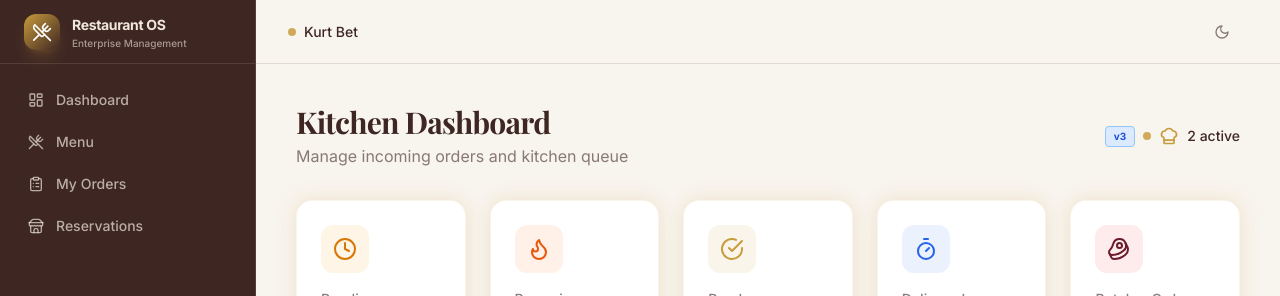
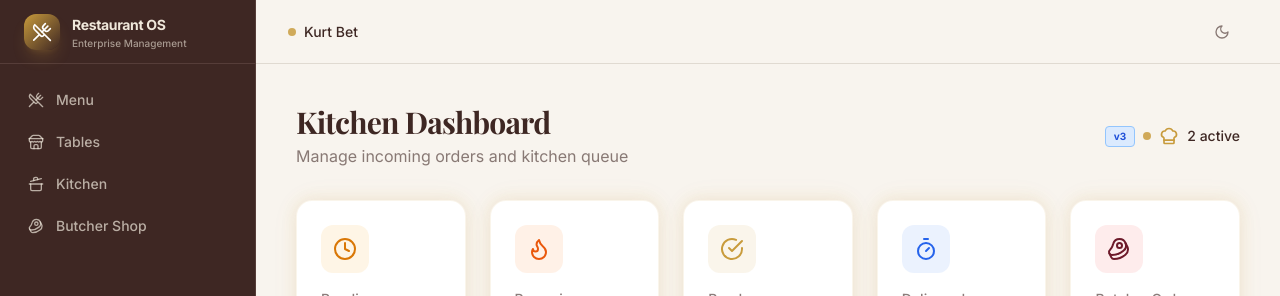
Before and after one commit to Yohannesdeveloper/Kurt-bet, a Next.js app: page /dashboard/kitchen in a window 1280 px wide. Shown: the top 296 px of the page. Built offline with nearby package versions, Linux system fonts and the light colour scheme; no server answers; a web font is replaced by a local one.

Commit message:
Update CLIENT nav: Menu, Tables, Kitchen, Butcher Shop

```diff
--- a/src/components/layout/sidebar.tsx
+++ b/src/components/layout/sidebar.tsx
@@ -44,10 +44,10 @@ const navItemsByRole: Record<string, NavItemType[]> = {
     { href: "/settings", label: "Settings", tKey: "nav.settings", icon: Settings },
   ],
   CLIENT: [
-    { href: "/dashboard/client", label: "Dashboard", tKey: "nav.dashboard", icon: LayoutDashboard },
     { href: "/menu", label: "Menu", tKey: "nav.menu", icon: UtensilsCrossed },
-    { href: "/orders", label: "My Orders", tKey: "nav.myOrders", icon: ClipboardList },
-    { href: "/reservations", label: "Reservations", tKey: "nav.reservations", icon: Store },
+    { href: "/tables", label: "Tables", tKey: "nav.tables", icon: Store },
+    { href: "/kds", label: "Kitchen", tKey: "nav.kitchen", icon: CookingPot },
+    { href: "/dashboard/butcher-shop", label: "Butcher Shop", tKey: "nav.butcherShop", icon: Beef },
   ],
   BUTCHER: [
     { href: "/tables", label: "Tables", tKey: "nav.tables", icon: Store },
```
